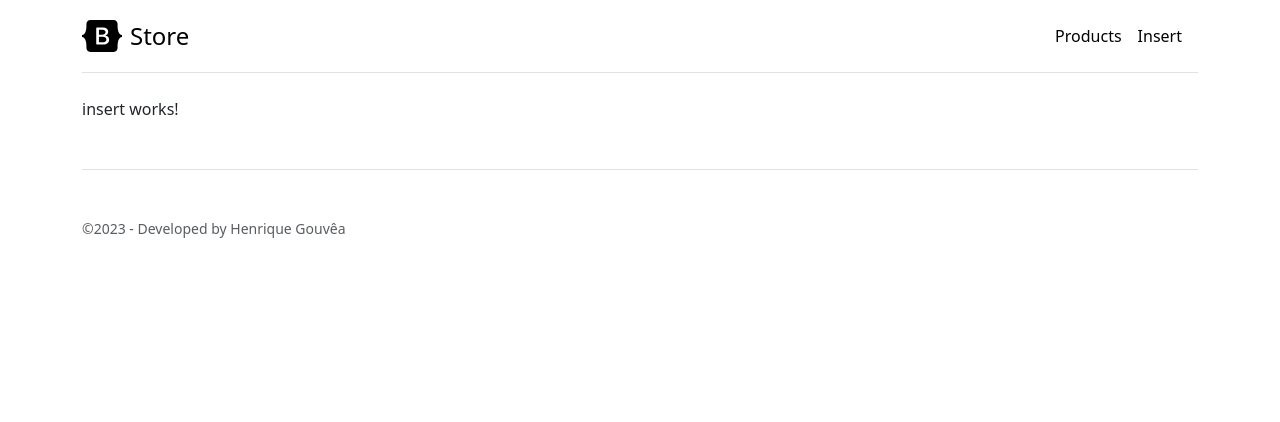
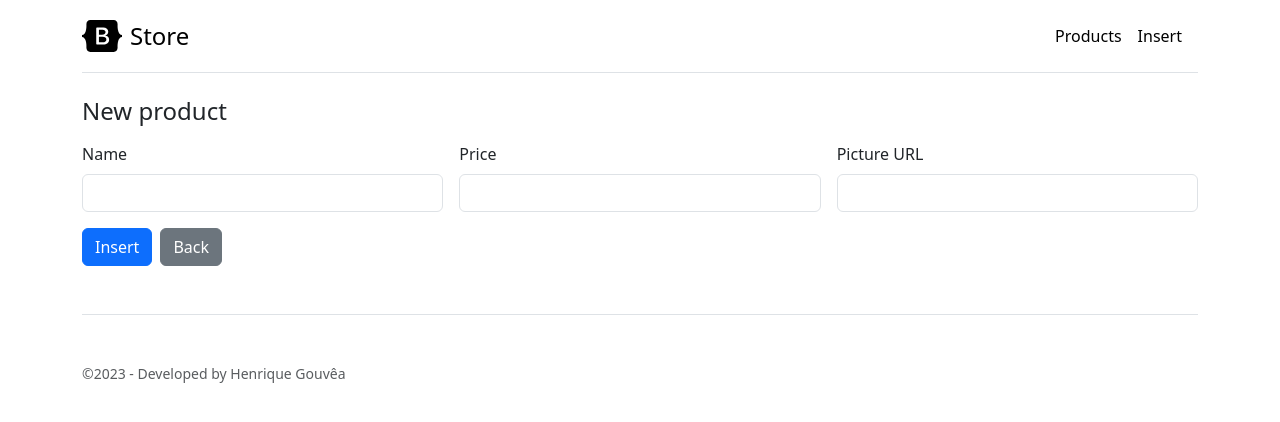
Before and after one commit to HenriqueGouvea/MongoNetApiAngularDocker, an Angular app in the folder Store.UI/: page /insert in a window 1280 px wide. Shown: the top 422 px of the page. Built offline with nearby package versions, Linux system fonts and the light colour scheme.

Commit message:
Implement insert screen

```diff
--- a/Store.UI/src/app/app.module.ts
+++ b/Store.UI/src/app/app.module.ts
@@ -6,6 +6,7 @@ import { AppComponent } from './app.component';
 import { ListComponent } from './product/list/list.component';
 import { HttpClientModule } from '@angular/common/http';
 import { InsertComponent } from './product/insert/insert.component'
+import { ReactiveFormsModule } from '@angular/forms';
 
 @NgModule({
   declarations: [
@@ -16,7 +17,8 @@ import { InsertComponent } from './product/insert/insert.component'
   imports: [
     BrowserModule,
     AppRoutingModule,
-    HttpClientModule
+    HttpClientModule,
+    ReactiveFormsModule
   ],
   providers: [],
   bootstrap: [AppComponent]
--- a/Store.UI/src/app/product/insert/insert.component.html
+++ b/Store.UI/src/app/product/insert/insert.component.html
@@ -1 +1,74 @@
-<p>insert works!</p>
+<div class="row g-5">
+    <div class="col-md-12 col-lg-12">
+        <h4 class="mb-3">New product</h4>
+        <form class="needs-validation" [formGroup]="form" (ngSubmit)="onSubmit()">
+            <div class="row g-3 mb-3">
+                <div class="col-sm-4">
+                    <label
+                        for="name"
+                        class="form-label">
+                        Name
+                    </label>
+                    <input
+                        type="text"
+                        class="form-control"
+                        id="name"
+                        formControlName="name"
+                        [ngClass]="{ 'is-invalid': submitted && f['name'].errors }">
+                    <div *ngIf="submitted && f['name'].errors" class="invalid-feedback">
+                        <div *ngIf="f['name'].errors['required']">
+                            Name is required
+                        </div>
+                        <div *ngIf="f['name'].errors['minlength']">
+                            Name must be at least 3 characters
+                        </div>
+                        <div *ngIf="f['name'].errors['maxlength']">
+                            Name must not exceed 50 characters
+                        </div>
+                    </div>
+                </div>
+
+                <div class="col-sm-4">
+                    <label
+                        for="price"
+                        class="form-label">
+                            Price
+                        </label>
+                    <input
+                        type="text"
+                        class="form-control"
+                        id="price"
+                        formControlName="price"
+                        [ngClass]="{ 'is-invalid': submitted && f['price'].errors }">
+                    <div *ngIf="submitted && f['price'].errors" class="invalid-feedback">
+                        <div *ngIf="f['price'].errors['required']">
+                            Price is required
+                        </div>
+                    </div>
+                </div>
+
+                <div class="col-sm-4">
+                    <label
+                        for="pictureUrl"
+                        class="form-label">
+                            Picture URL
+                        </label>
+                    <input
+                        type="text"
+                        class="form-control"
+                        id="pictureUrl"
+                        formControlName="pictureUrl"
+                        [ngClass]="{ 'is-invalid': submitted && f['pictureUrl'].errors }">
+                    <div *ngIf="submitted && f['pictureUrl'].errors" class="invalid-feedback">
+                        <div *ngIf="f['pictureUrl'].errors['required']">
+                            Picture URL is required
+                        </div>
+                    </div>
+                </div>
+            </div>
+
+            <button class="btn btn-primary">Insert</button>
+            <button class="btn btn-secondary ms-2" (click)="back();">Back</button>
+        </form>
+    </div>
+</div>
--- a/Store.UI/src/app/product/insert/insert.component.ts
+++ b/Store.UI/src/app/product/insert/insert.component.ts
@@ -1,10 +1,78 @@
-import { Component } from '@angular/core';
+import { Component, OnInit } from '@angular/core';
+import { Router } from '@angular/router';
+import { Product } from '../product';
+import { AbstractControl, FormBuilder, FormControl, FormGroup, Validators } from '@angular/forms';
+import { ProductService } from '../product.service';
 
 @Component({
   selector: 'app-insert',
   templateUrl: './insert.component.html',
   styleUrls: ['./insert.component.scss']
 })
-export class InsertComponent {
+export class InsertComponent implements OnInit {
+  form: FormGroup = new FormGroup({
+    fullname: new FormControl(''),
+    username: new FormControl(''),
+    email: new FormControl(''),
+    password: new FormControl(''),
+    confirmPassword: new FormControl(''),
+    acceptTerms: new FormControl(false),
+  });
+  submitted = false;
+  product: Product = new Product;
 
+  constructor(
+    private router: Router,
+    private formBuilder: FormBuilder,
+    private productService: ProductService) { }
+
+  back() {
+    this.router.navigate(['products']);
+  }
+
+  get f(): { [key: string]: AbstractControl } {
+    return this.form.controls;
+  }
+
+  onSubmit(): void {
+    this.submitted = true;
+
+    if (this.form.invalid) {
+      return;
+    }
+
+    let newProduct: Product = {
+      id: '',
+      name: this.form.value.name,
+      price: this.form.value.price,
+      isDeleted: false,
+      pictureUrl: this.form.value.pictureUrl
+    };
+
+    this.productService.create(newProduct);
+
+    this.back();
+  }
+
+  ngOnInit(): void {
+    this.form = this.formBuilder.group(
+    {
+      name: [
+        '',
+        [
+          Validators.required,
+          Validators.minLength(3),
+          Validators.maxLength(50)
+        ]
+      ],
+      price: [
+        '',
+        Validators.required
+      ],
+      pictureUrl: [
+        '',
+        Validators.required
+      ],
+    });
+  }
 }
--- a/Store.UI/src/app/product/product.service.ts
+++ b/Store.UI/src/app/product/product.service.ts
@@ -1,4 +1,4 @@
-import { HttpClient } from '@angular/common/http';
+import { HttpClient, HttpHeaders } from '@angular/common/http';
 import { Injectable } from '@angular/core';
 import { Product } from './product';
 import { Observable } from 'rxjs';
@@ -6,12 +6,25 @@ import { Observable } from 'rxjs';
 @Injectable({
   providedIn: 'root'
 })
+
 export class ProductService {
-  BASE_PATH = `http://localhost:8000/api/store`;
-
+  private BASE_PATH = `http://localhost:8000/api/store`;
+  p? : Product;
   constructor(private http: HttpClient) { }
 
   get():Observable<Product[]> {
     return this.http.get<Product[]>(`${this.BASE_PATH}/`);
   }
+
+  create(product: Product): void {
+    const httpOptions = {
+      headers: new HttpHeaders({'Content-Type': 'application/json'})
+    };
+
+    this.http.post<any>(`${this.BASE_PATH}/`, JSON.stringify(product), httpOptions).subscribe({
+      error: error => {
+        console.error(error.message);
+      }
+    });
+  }
 }
```
